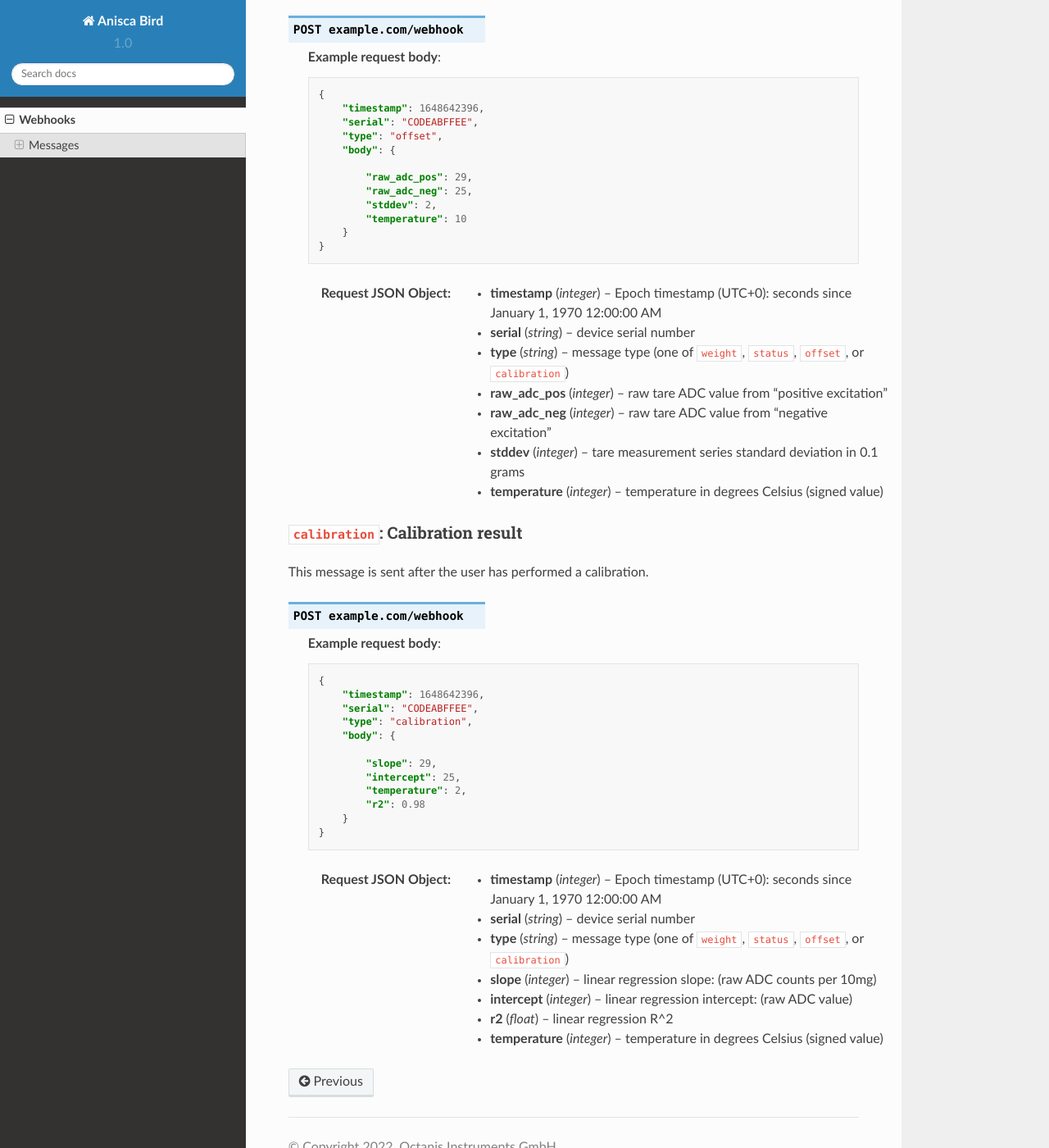
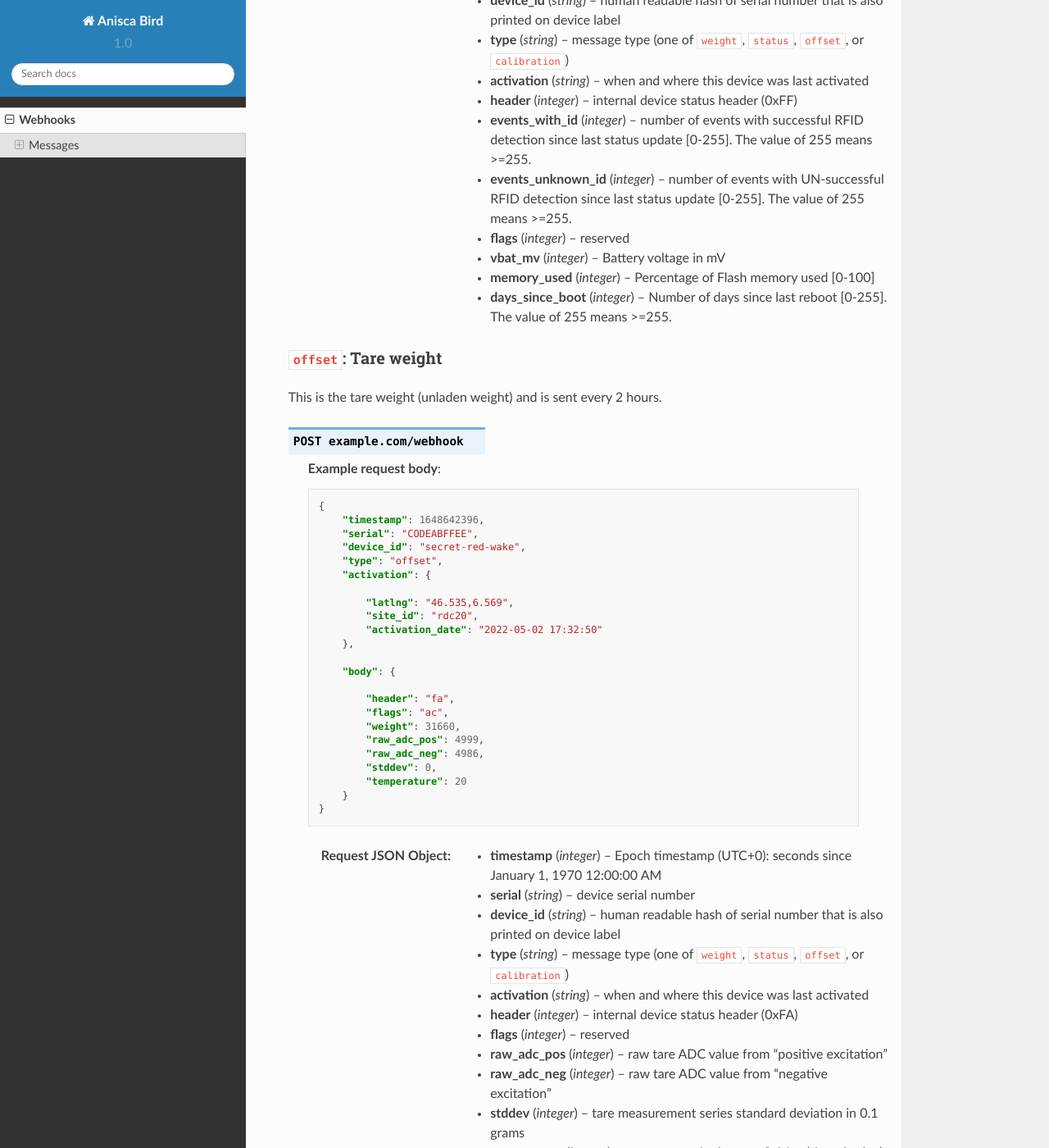
Before and after one commit to o16s/anisca-bird, a Sphinx documentation site: the page built from docs/source/webhooks.rst, in a window 1280 px wide and 1400 px high, scrolled down 2062 px. Shown: the whole window at 82% size. Built offline with Sphinx 7.4.7 and the Read the Docs theme 2.0.0, drawn with Linux system fonts in a browser that asks for light colours; some of the changed text lies outside the part shown.

Commit message:
updating docs

```diff
--- a/docs/source/webhooks.rst
+++ b/docs/source/webhooks.rst
@@ -27,23 +27,34 @@ This message is sent when a ringed bird is detected on the perch. A detection is
         {
         	"timestamp": 1648642396,
         	"serial": "CODEABFFEE",
+            "device_id": "secret-red-wake",
         	"type": "weight",
+            "activation": {
+
+                "latlng": "46.535,6.569",
+                "site_id": "rdc20",
+                "activation_date": "2022-05-02 17:32:50"
+            },
         	"body": {
 
         		"duration": 12,
+                "flags":"ab",
         		"weight": 120.5,
-        		"uid": 641246124,
+        		"uid": "0600c9a463",
         		"raw_adc_pos": 56020,
-        		"stddev": 20,
+        		"stddev": 1,
         		"temperature": -10
         	}
         }
 
     :<json integer timestamp: Epoch timestamp (UTC+0): seconds since January 1, 1970 12:00:00 AM
     :<json string serial: device serial number
+    :<json string device_id: human readable hash of serial number that is also printed on device label
     :<json string type: message type (one of ``weight``, ``status``, ``offset``, or ``calibration``)
+    :<json string activation: when and where this device was last activated
 
     :<json integer duration: number of seconds that owl is on perch (max. 240)
+    :<json integer flags: reserved
     :<json integer weight: weight estimate in 0.01 grams (unsigned value)
     :<json integer uid: RFID UID lower 4 bytes
     :<json integer raw_adc_pos: raw ADC value from "positive excitation" (incl. offset)
@@ -68,11 +79,20 @@ Device status is sent twice a day.
         {
             "timestamp": 1648642396,
             "serial": "CODEABFFEE",
+            "device_id": "secret-red-wake",
             "type": "status",
+            "activation": {
+
+                "latlng": "46.535,6.569",
+                "site_id": "rdc20",
+                "activation_date": "2022-05-02 17:32:50"
+            },
             "body": {
 
+                "header": "ff",
                 "events_with_id": 29,
                 "events_unknown_id": 16,
+                "flags": "ab",
                 "vbat_mv": 4620,
                 "memory_used": 56,
                 "days_since_boot": 120
@@ -81,10 +101,14 @@ Device status is sent twice a day.
 
     :<json integer timestamp: Epoch timestamp (UTC+0): seconds since January 1, 1970 12:00:00 AM
     :<json string serial: device serial number
+    :<json string device_id: human readable hash of serial number that is also printed on device label
     :<json string type: message type (one of ``weight``, ``status``, ``offset``, or ``calibration``)
+    :<json string activation: when and where this device was last activated
 
+    :<json integer header: internal device status header (0xFF)
     :<json integer events_with_id: number of events with successful RFID detection since last status update [0-255]. The value of 255 means >=255.
     :<json integer events_unknown_id: number of events with UN-successful RFID detection since last status update [0-255]. The value of 255 means >=255.
+    :<json integer flags: reserved
     :<json integer vbat_mv: Battery voltage in mV
     :<json integer memory_used: Percentage of Flash memory used [0-100]
     :<json integer days_since_boot: Number of days since last reboot [0-255]. The value of 255 means >=255.
@@ -106,20 +130,35 @@ This is the tare weight (unladen weight) and is sent every 2 hours.
         {
             "timestamp": 1648642396,
             "serial": "CODEABFFEE",
+            "device_id": "secret-red-wake",
             "type": "offset",
+            "activation": {
+
+                "latlng": "46.535,6.569",
+                "site_id": "rdc20",
+                "activation_date": "2022-05-02 17:32:50"
+            },
+
             "body": {
 
-                "raw_adc_pos": 29,
-                "raw_adc_neg": 25,
-                "stddev": 2,
-                "temperature": 10
+                "header": "fa",
+                "flags": "ac",
+                "weight": 31660,
+                "raw_adc_pos": 4999,
+                "raw_adc_neg": 4986,
+                "stddev": 0,
+                "temperature": 20
             }
         }
 
     :<json integer timestamp: Epoch timestamp (UTC+0): seconds since January 1, 1970 12:00:00 AM
     :<json string serial: device serial number
+    :<json string device_id: human readable hash of serial number that is also printed on device label
     :<json string type: message type (one of ``weight``, ``status``, ``offset``, or ``calibration``)
+    :<json string activation: when and where this device was last activated
 
+    :<json integer header: internal device status header (0xFA)
+    :<json integer flags: reserved
     :<json integer raw_adc_pos: raw tare ADC value from "positive excitation"
     :<json integer raw_adc_neg: raw tare ADC value from "negative excitation"
     :<json integer stddev: tare measurement series standard deviation in 0.1 grams
@@ -140,19 +179,28 @@ This message is sent after the user has performed a calibration.
         {
             "timestamp": 1648642396,
             "serial": "CODEABFFEE",
+            "device_id": "secret-red-wake",
             "type": "calibration",
+            "activation": {
+
+                "latlng": "46.535,6.569",
+                "site_id": "rdc20",
+                "activation_date": "2022-05-02 17:32:50"
+            },
             "body": {
 
                 "slope": 29,
                 "intercept": 25,
                 "temperature": 2,
-                "r2": 0.98
+                "r2": 1.0
             }
         }
 
     :<json integer timestamp: Epoch timestamp (UTC+0): seconds since January 1, 1970 12:00:00 AM
     :<json string serial: device serial number
+    :<json string device_id: human readable hash of serial number that is also printed on device label
     :<json string type: message type (one of ``weight``, ``status``, ``offset``, or ``calibration``)
+    :<json string activation: when and where this device was last activated
 
     :<json integer slope: linear regression slope: (raw ADC counts per 10mg)
     :<json integer intercept: linear regression intercept: (raw ADC value)
```
